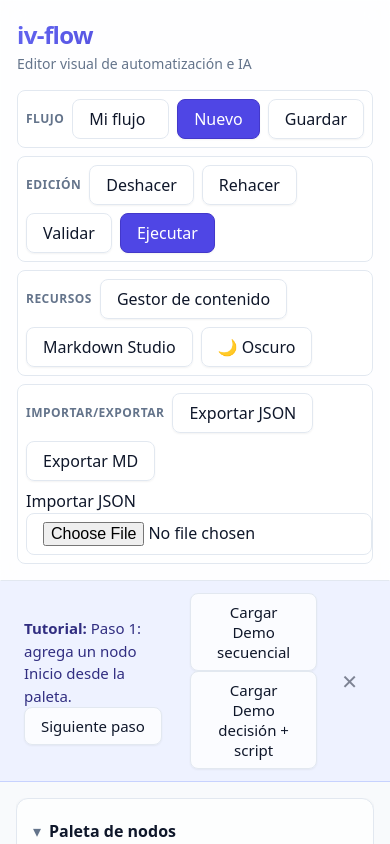
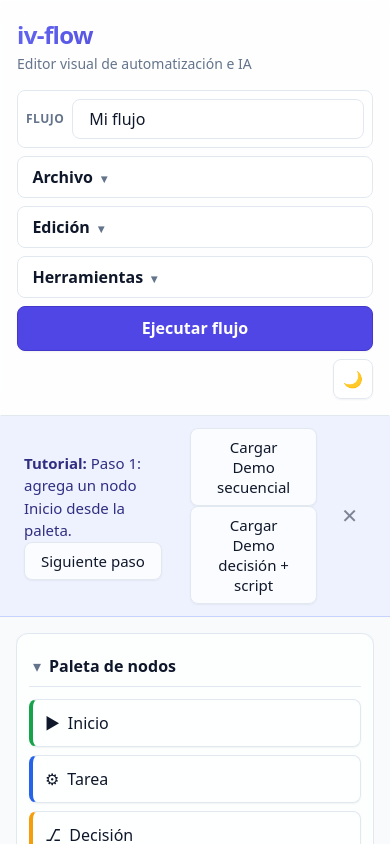
Before and after one commit to Erredebe/flow-gen, an Angular app: page / in a window 390 px wide. Shown: the top 844 px of the page. Built offline with nearby package versions, Linux system fonts and the light colour scheme.

Commit message:
Reorganize top toolbar and move panel swap control

```diff
--- a/src/app/app.component.css
+++ b/src/app/app.component.css
@@ -78,13 +78,13 @@
 
 .actions {
   display: flex;
-  align-items: flex-start;
+  align-items: center;
   gap: var(--space-2);
   flex-wrap: wrap;
   flex: 1;
 }
 
-.action-group {
+.flow-name-group {
   display: flex;
   align-items: center;
   gap: var(--space-2);
@@ -94,7 +94,6 @@
   background: color-mix(in srgb, var(--bg-panel) 85%, transparent);
 }
 
-.action-group-title,
 .input-label {
   font-size: 0.75rem;
   font-weight: 600;
@@ -103,8 +102,75 @@
   color: var(--text-muted);
 }
 
-.action-group--flow input {
+.flow-name-group input {
   min-width: 220px;
+}
+
+.toolbar-menu {
+  position: relative;
+}
+
+.toolbar-menu > summary {
+  list-style: none;
+  cursor: pointer;
+  border: 1px solid var(--border-color);
+  border-radius: var(--radius-md);
+  padding: 0.5rem 0.9rem;
+  background: var(--bg-panel);
+  font-weight: 600;
+}
+
+.toolbar-menu > summary::-webkit-details-marker {
+  display: none;
+}
+
+.toolbar-menu > summary::after {
+  content: '▾';
+  margin-left: var(--space-2);
+  color: var(--text-muted);
+  font-size: 0.75rem;
+}
+
+.toolbar-menu[open] > summary {
+  border-color: var(--primary-300);
+}
+
+.menu-content {
+  position: absolute;
+  top: calc(100% + 6px);
+  left: 0;
+  z-index: 200;
+  min-width: 220px;
+  padding: var(--space-2);
+  border: 1px solid var(--border-color);
+  border-radius: var(--radius-md);
+  background: var(--bg-panel);
+  box-shadow: var(--shadow-lg);
+  display: flex;
+  flex-direction: column;
+  gap: var(--space-2);
+}
+
+.menu-content.menu-content-inline {
+  min-width: 250px;
+}
+
+.menu-content button,
+.menu-content .file-input {
+  width: 100%;
+  justify-content: flex-start;
+}
+
+.run-cta {
+  padding: 0.65rem 1.15rem;
+  font-weight: 700;
+}
+
+.theme-toggle {
+  margin-left: auto;
+  width: 2.5rem;
+  height: 2.5rem;
+  padding: 0;
 }
 
 /* Forms & Buttons */
@@ -505,12 +571,6 @@ app-collapsible-panel {
 }
 
 /* Bottom Panels */
-
-.bottom-panels-toolbar {
-  display: flex;
-  justify-content: flex-end;
-  padding: 0 var(--space-4);
-}
 
 .bottom-panels.logs-first .bottom-panel-validation {
   order: 2;
@@ -942,14 +1002,28 @@ app-collapsible-panel {
     width: 100%;
   }
 
-  .action-group {
+  .flow-name-group {
     width: 100%;
     flex-wrap: wrap;
   }
 
-  .action-group--flow input {
+  .flow-name-group input {
     min-width: 0;
     flex: 1;
+  }
+
+  .toolbar-menu,
+  .run-cta {
+    width: 100%;
+  }
+
+  .toolbar-menu > summary {
+    width: 100%;
+  }
+
+  .menu-content {
+    position: static;
+    margin-top: var(--space-2);
   }
 
   .left-panels,
--- a/src/app/app.component.html
+++ b/src/app/app.component.html
@@ -19,6 +19,7 @@
     (exportFlow)="exportFlow()"
     (exportFlowAsMarkdown)="exportFlowAsMarkdown()"
     (importFlow)="importFlow($event)"
+    (toggleBottomPanelsOrder)="toggleBottomPanelsOrder()"
     (nextTutorialStep)="nextTutorialStep()"
     (loadDemo)="loadDemo($event)"
     (closeTutorial)="closeTutorial()" />
@@ -87,6 +88,7 @@
   <app-execution-panels
     [validationErrors]="validationErrors"
     [logs]="logs"
+    [logsFirst]="logsPanelFirst"
     (resetConsole)="resetConsole()" />
 
   <app-content-manager-modal
--- a/src/app/app.component.ts
+++ b/src/app/app.component.ts
@@ -57,6 +57,7 @@ export class AppComponent {
   panX = 0;
   panY = 0;
   showContentManager = false;
+  logsPanelFirst = false;
 
   executionContext: Record<string, unknown> = {};
   contextHistory: ExecutionContextSnapshot[] = [];
@@ -318,6 +319,10 @@ export class AppComponent {
 
   resetConsole(): void {
     this.logs = [];
+  }
+
+  toggleBottomPanelsOrder(): void {
+    this.logsPanelFirst = !this.logsPanelFirst;
   }
 
   saveFlow(): void {
--- a/src/app/components/app-header.component.html
+++ b/src/app/components/app-header.component.html
@@ -4,8 +4,8 @@
     <p>Editor visual de automatización e IA</p>
   </div>
 
-  <div class="actions" role="toolbar" aria-label="Acciones principales del flujo">
-    <div class="action-group action-group--flow">
+  <div class="actions" role="toolbar" aria-label="Barra de herramientas principal">
+    <div class="flow-name-group">
       <label class="input-label" for="flow-name-input">Flujo</label>
       <input
         id="flow-name-input"
@@ -13,38 +13,47 @@
         (ngModelChange)="flowNameChange.emit($event)"
         placeholder="Nombre del flujo"
         aria-label="Nombre del flujo" />
-      <button class="primary" type="button" (click)="newFlow.emit()" title="Crear un nuevo flujo">Nuevo</button>
-      <button type="button" (click)="saveFlow.emit()" title="Guardar flujo actual">Guardar</button>
     </div>
 
-    <div class="action-group action-group--edit">
-      <span class="action-group-title">Edición</span>
-      <button type="button" (click)="undo.emit()" title="Deshacer último cambio">Deshacer</button>
-      <button type="button" (click)="redo.emit()" title="Rehacer último cambio">Rehacer</button>
-      <button type="button" (click)="validateFlow.emit()" title="Validar estructura del flujo">Validar</button>
-      <button class="primary" type="button" (click)="runFlow.emit()" [disabled]="running" title="Ejecutar flujo">
-        {{ running ? 'Ejecutando…' : 'Ejecutar' }}
-      </button>
-    </div>
+    <details class="toolbar-menu">
+      <summary>Archivo</summary>
+      <div class="menu-content">
+        <button type="button" (click)="newFlow.emit()">Nuevo</button>
+        <button type="button" (click)="saveFlow.emit()">Guardar</button>
+        <button type="button" (click)="exportFlow.emit()">Exportar JSON</button>
+        <button type="button" (click)="exportFlowAsMarkdown.emit()">Exportar MD</button>
+        <label class="file-input" title="Importar flujo desde archivo JSON">
+          Importar JSON
+          <input type="file" accept="application/json" (change)="importFlow.emit($event)" />
+        </label>
+      </div>
+    </details>
 
-    <div class="action-group action-group--tools">
-      <span class="action-group-title">Recursos</span>
-      <button type="button" (click)="toggleContentManager.emit()">Gestor de contenido</button>
-      <button type="button" (click)="toggleMarkdownStudio.emit()">Markdown Studio</button>
-      <button type="button" (click)="toggleDarkMode.emit()" [attr.aria-label]="darkMode ? 'Cambiar a modo claro' : 'Cambiar a modo oscuro'">
-        {{ darkMode ? '☀️ Claro' : '🌙 Oscuro' }}
-      </button>
-    </div>
+    <details class="toolbar-menu">
+      <summary>Edición</summary>
+      <div class="menu-content menu-content-inline">
+        <button type="button" (click)="undo.emit()" title="Deshacer">↶ Deshacer</button>
+        <button type="button" (click)="redo.emit()" title="Rehacer">↷ Rehacer</button>
+        <button type="button" (click)="validateFlow.emit()" title="Validar flujo">✓ Validar</button>
+      </div>
+    </details>
 
-    <div class="action-group action-group--io">
-      <span class="action-group-title">Importar/Exportar</span>
-      <button type="button" (click)="exportFlow.emit()">Exportar JSON</button>
-      <button type="button" (click)="exportFlowAsMarkdown.emit()">Exportar MD</button>
-      <label class="file-input" title="Importar flujo desde archivo JSON">
-        Importar JSON
-        <input type="file" accept="application/json" (change)="importFlow.emit($event)" />
-      </label>
-    </div>
+    <details class="toolbar-menu">
+      <summary>Herramientas</summary>
+      <div class="menu-content">
+        <button type="button" (click)="toggleContentManager.emit()">Gestor de contenido</button>
+        <button type="button" (click)="toggleMarkdownStudio.emit()">Markdown Studio</button>
+        <button type="button" (click)="toggleBottomPanelsOrder.emit()">Intercambiar paneles inferiores</button>
+      </div>
+    </details>
+
+    <button class="primary run-cta" type="button" (click)="runFlow.emit()" [disabled]="running">
+      {{ running ? 'Ejecutando…' : 'Ejecutar flujo' }}
+    </button>
+
+    <button class="theme-toggle" type="button" (click)="toggleDarkMode.emit()" [attr.aria-label]="darkMode ? 'Cambiar a modo claro' : 'Cambiar a modo oscuro'">
+      {{ darkMode ? '☀️' : '🌙' }}
+    </button>
   </div>
 </header>
 
--- a/src/app/components/app-header.component.ts
+++ b/src/app/components/app-header.component.ts
@@ -30,6 +30,7 @@ export class AppHeaderComponent {
   @Output() exportFlow = new EventEmitter<void>();
   @Output() exportFlowAsMarkdown = new EventEmitter<void>();
   @Output() importFlow = new EventEmitter<Event>();
+  @Output() toggleBottomPanelsOrder = new EventEmitter<void>();
   @Output() nextTutorialStep = new EventEmitter<void>();
   @Output() loadDemo = new EventEmitter<number>();
   @Output() closeTutorial = new EventEmitter<void>();
--- a/src/app/components/execution-panels.component.html
+++ b/src/app/components/execution-panels.component.html
@@ -1,7 +1,3 @@
-<section class="bottom-panels-toolbar">
-  <button type="button" (click)="swapPanels()">Intercambiar paneles</button>
-</section>
-
 <section class="bottom-panels" [class.logs-first]="logsFirst">
   <app-collapsible-panel title="Validación" [open]="false" panelClass="bottom-panel-card bottom-panel-validation">
     <ul>
--- a/src/app/components/execution-panels.component.ts
+++ b/src/app/components/execution-panels.component.ts
@@ -11,12 +11,7 @@ import { CollapsiblePanelComponent } from './collapsible-panel.component';
 export class ExecutionPanelsComponent {
   @Input({ required: true }) validationErrors: string[] = [];
   @Input({ required: true }) logs: string[] = [];
+  @Input({ required: true }) logsFirst = false;
 
   @Output() resetConsole = new EventEmitter<void>();
-
-  logsFirst = false;
-
-  swapPanels(): void {
-    this.logsFirst = !this.logsFirst;
-  }
 }
```
